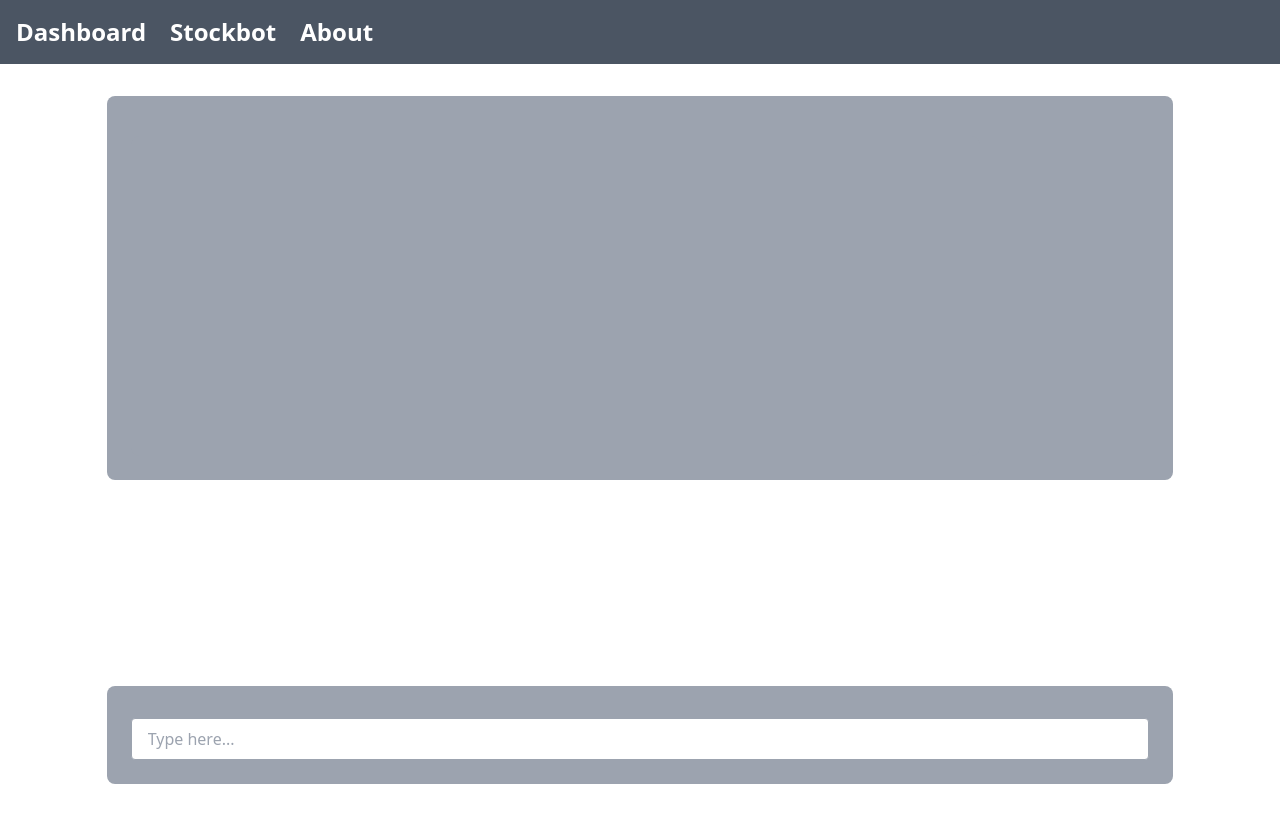
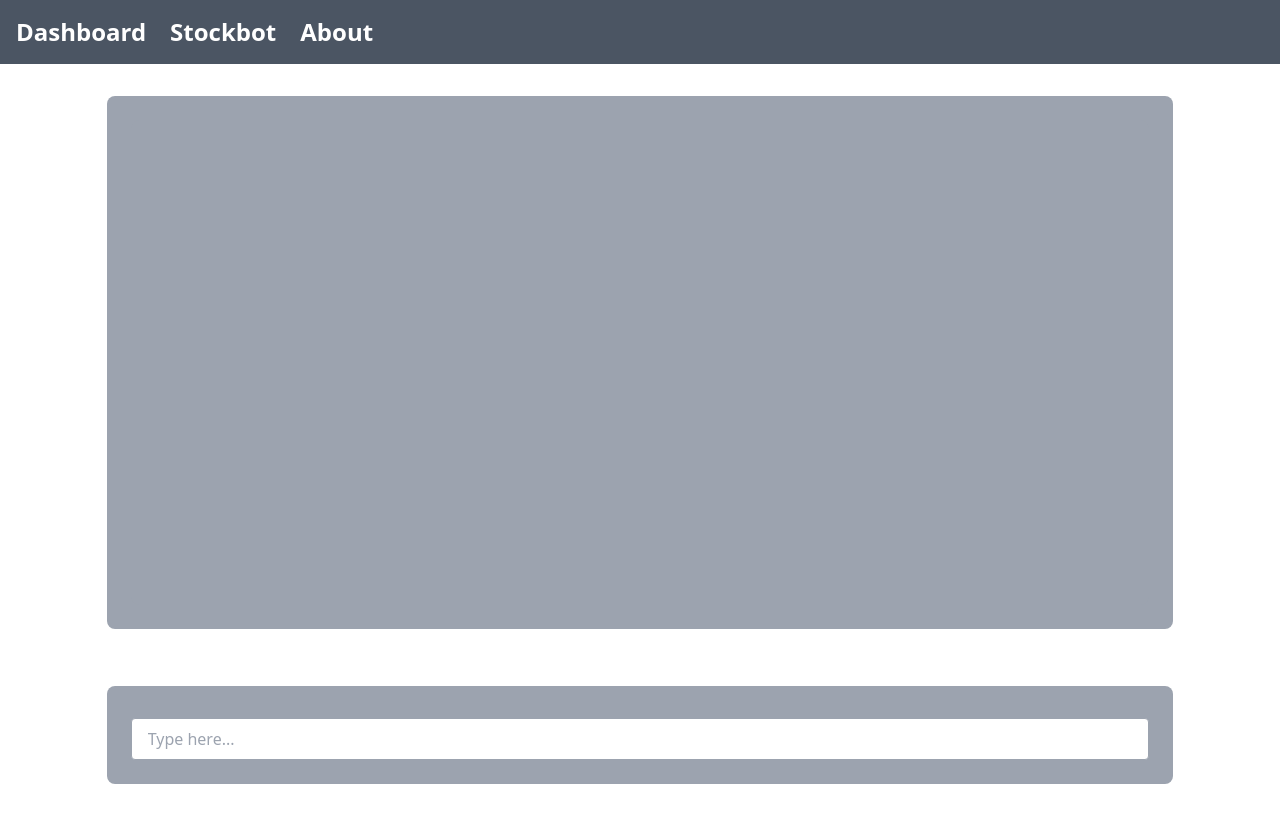
Before and after one commit to therealcyberlord/Blijax-Stockbot, a React (Vite) app in the folder frontend/: page /stockbot in a window 1280 px wide. Shown: the top 822 px of the page. Built offline with nearby package versions, Linux system fonts and the light colour scheme.

Commit message:
hopefully fixed responce text box

```diff
--- a/frontend/src/pages/Stockbot.jsx
+++ b/frontend/src/pages/Stockbot.jsx
@@ -1,18 +1,18 @@
 const Stockbot = () => {
    return (
      <div className="flex flex-col items-center justify-center h-screen">
-      <div className="fixed bottom-4 bg-gray-400 p-6 rounded-lg w-5/6">
+            <div className="absolute top-24 bg-gray-400 p-6 rounded-lg w-5/6 h-2/3">
+        <div className="bg-gray-400 p-6 rounded-lg w-full h-full">
+          <h3></h3>
+        </div>
+      </div>
+      <div className="absolute bottom-4 bg-gray-400 p-6 rounded-lg w-5/6">
       <input
            type="text"
            className="w-full bg-white border border-gray-400 rounded px-4 py-2 mt-2"
            placeholder="Type here..."
          />
       </div>
-      <div className="fixed top-24 bg-gray-400 p-6 rounded-lg w-5/6">
-      <div className="bg-gray-400 p-6 rounded-lg w-5/6 h-80 mt-4">
-         <h3></h3>
-       </div>
-      </div>
      </div>
    );
  };
```
